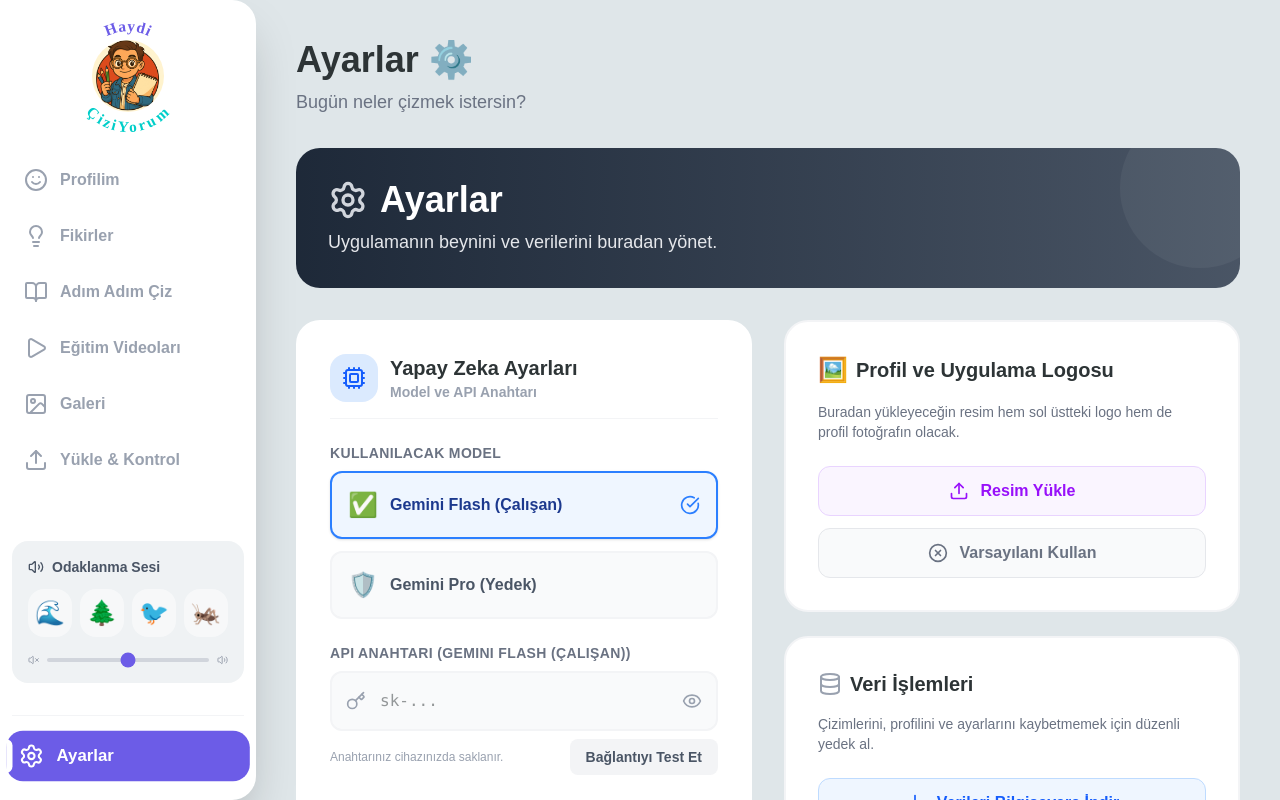
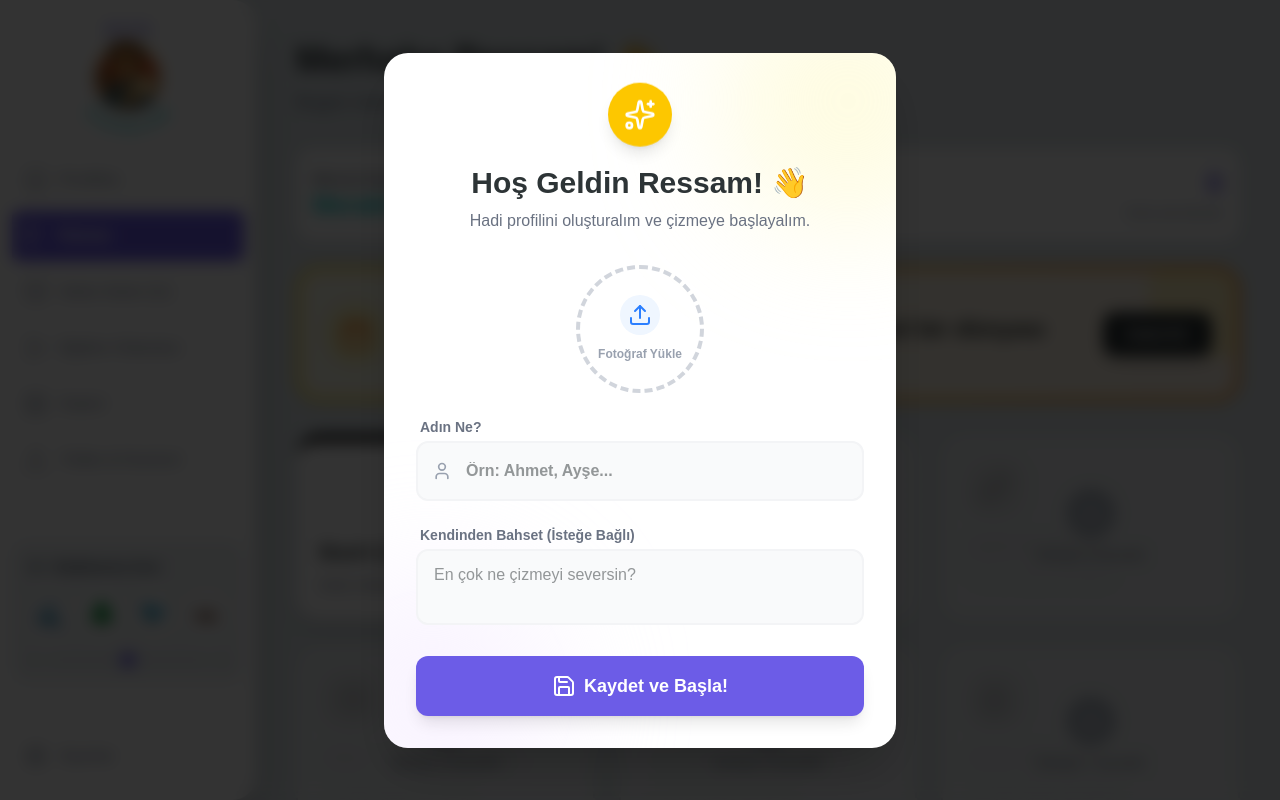
Before and after one commit to syaprakli/CiziYorum, a React (Vite) app: page / in a window 1280 px wide. Before the commit this address led to /#/settings. Built offline with nearby package versions, Linux system fonts and the light colour scheme.

Commit message:
feat: replace redirect with WelcomeModal for profile setup

```diff
--- a/src/App.jsx
+++ b/src/App.jsx
@@ -1,6 +1,6 @@
 import { Routes, Route, useLocation, Navigate, useNavigate } from 'react-router-dom';
-import { useEffect } from 'react';
 import Layout from './components/layout/Layout';
+import WelcomeModal from './components/layout/WelcomeModal';
 import Dashboard from './pages/Dashboard';
 import Gallery from './pages/Gallery';
 import Upload from './pages/Upload';
@@ -13,21 +13,13 @@
 
 function App() {
   const location = useLocation();
-  const navigate = useNavigate();
   const activeTab = location.pathname.substring(1) || 'dashboard';
 
-  // Redirect to settings on first visit if no logo is set
-  useEffect(() => {
-    const hasLogo = localStorage.getItem('appLogo');
-    // If no logo is saved AND we are on the dashboard (root), redirect to settings
-    if (!hasLogo && (location.pathname === '/' || location.pathname === '/dashboard')) {
-      // We use replace: true so the user can't click back to the empty dashboard loop easily
-      navigate('/settings', { replace: true });
-    }
-  }, [location.pathname, navigate]);
+
 
   return (
     <Layout>
+      <WelcomeModal />
       <div className="max-w-6xl mx-auto">
 
         {/* Header / Welcome */}
--- /dev/null
+++ b/src/components/layout/WelcomeModal.jsx
@@ -0,0 +1,161 @@
+import { useState, useEffect, useRef } from 'react';
+import { Upload, Save, User, Sparkles } from 'lucide-react';
+
+export default function WelcomeModal() {
+    const [isOpen, setIsOpen] = useState(false);
+    const [name, setName] = useState('');
+    const [about, setAbout] = useState('');
+    const [photo, setPhoto] = useState(null);
+    const [preview, setPreview] = useState('/img/logo_new.jpg'); // Default
+    const fileInputRef = useRef(null);
+
+    useEffect(() => {
+        // Check if user has already set up their profile (using the logo as a flag for now, or a specific flag)
+        const hasSetup = localStorage.getItem('isProfileSetupComplete');
+        // If not setup, OR we want to double check if logo is missing
+        const hasLogo = localStorage.getItem('appLogo');
+
+        if (!hasSetup && !hasLogo) {
+            setIsOpen(true);
+        }
+    }, []);
+
+    const handleFileChange = (e) => {
+        const file = e.target.files[0];
+        if (file) {
+            if (file.size > 5 * 1024 * 1024) {
+                alert("Resim çok büyük (Maks 5MB)!");
+                return;
+            }
+            const reader = new FileReader();
+            reader.onloadend = () => {
+                setPhoto(reader.result);
+                setPreview(reader.result);
+            };
+            reader.readAsDataURL(file);
+        }
+    };
+
+    const handleSave = () => {
+        if (!name.trim()) {
+            alert("Lütfen bir isim gir!");
+            return;
+        }
+
+        // Save Profile Data
+        const profileData = {
+            name: name,
+            about: about || 'Merhaba! Ben resim çizmeyi çok seviyorum.',
+            age: '8', // Default
+            favColor: 'Mavi', // Default
+            favAnimal: 'Kedi' // Default
+        };
+
+        // Merge with existing if any, but usually empty here
+        localStorage.setItem('userProfileData', JSON.stringify(profileData));
+
+        // Save Photo
+        if (photo) {
+            localStorage.setItem('appLogo', photo); // For global logo
+            localStorage.setItem('userProfileImage', photo); // For profile page
+        } else {
+            // Even if they didn't upload, we mark setup as complete so it doesn't pop up again
+            // But user specifically asked for image upload. Let's assume default is okay if they skip image,
+            // OR force them? User said "upload photo". Let's making it optional but recommended.
+            // If they don't upload, we use the default logo logic which is handled elsewhere.
+        }
+
+        localStorage.setItem('isProfileSetupComplete', 'true');
+
+        // Trigger updates
+        window.dispatchEvent(new Event('logoChange'));
+        window.dispatchEvent(new Event('storage')); // For Profile page listeners if any
+
+        setIsOpen(false);
+        // Optional: Reload to refresh all components cleanly
+        window.location.reload();
+    };
+
+    if (!isOpen) return null;
+
+    return (
+        <div className="fixed inset-0 z-[100] flex items-center justify-center bg-black/80 backdrop-blur-sm p-4 animate-in fade-in duration-300">
+            <div className="bg-white rounded-3xl p-8 w-full max-w-lg shadow-2xl relative overflow-hidden animate-in zoom-in-95 duration-300">
+                {/* Decorative Background blob */}
+                <div className="absolute -top-20 -right-20 w-64 h-64 bg-yellow-100 rounded-full blur-3xl opacity-50 pointer-events-none"></div>
+                <div className="absolute -bottom-20 -left-20 w-64 h-64 bg-purple-100 rounded-full blur-3xl opacity-50 pointer-events-none"></div>
+
+                <div className="text-center mb-8 relative z-10">
+                    <div className="w-16 h-16 bg-yellow-400 rounded-full flex items-center justify-center mx-auto mb-4 text-white shadow-lg animate-bounce">
+                        <Sparkles size={32} />
+                    </div>
+                    <h2 className="text-3xl font-heading font-bold text-dark mb-2">Hoş Geldin Ressam! 👋</h2>
+                    <p className="text-gray-500 font-medium">Hadi profilini oluşturalım ve çizmeye başlayalım.</p>
+                </div>
+
+                <div className="space-y-6 relative z-10">
+                    {/* Photo Upload */}
+                    <div className="flex flex-col items-center">
+                        <div
+                            onClick={() => fileInputRef.current?.click()}
+                            className="relative w-32 h-32 rounded-full border-4 border-dashed border-gray-300 flex items-center justify-center cursor-pointer hover:border-primary hover:bg-gray-50 transition-all group overflow-hidden"
+                        >
+                            {preview && preview !== '/img/logo_new.jpg' ? (
+                                <img src={preview} alt="Preview" className="w-full h-full object-cover" />
+                            ) : (
+                                <div className="text-center p-2">
+                                    <div className="bg-blue-50 text-blue-500 p-2 rounded-full inline-block mb-1 group-hover:scale-110 transition-transform">
+                                        <Upload size={24} />
+                                    </div>
+                                    <p className="text-xs text-gray-400 font-bold">Fotoğraf Yükle</p>
+                                </div>
+                            )}
+                        </div>
+                        <input
+                            type="file"
+                            ref={fileInputRef}
+                            onChange={handleFileChange}
+                            className="hidden"
+                            accept="image/*"
+                        />
+                    </div>
+
+                    {/* Inputs */}
+                    <div>
+                        <label className="block text-sm font-bold text-gray-500 mb-1 ml-1">Adın Ne?</label>
+                        <div className="relative">
+                            <User className="absolute top-1/2 -translate-y-1/2 left-4 text-gray-400" size={20} />
+                            <input
+                                type="text"
+                                value={name}
+                                onChange={(e) => setName(e.target.value)}
+                                placeholder="Örn: Ahmet, Ayşe..."
+                                className="w-full bg-gray-50 border-2 border-gray-100 rounded-xl pl-12 pr-4 py-4 font-bold text-dark focus:border-primary focus:outline-none transition-colors"
+                            />
+                        </div>
+                    </div>
+
+                    <div>
+                        <label className="block text-sm font-bold text-gray-500 mb-1 ml-1">Kendinden Bahset (İsteğe Bağlı)</label>
+                        <textarea
+                            value={about}
+                            onChange={(e) => setAbout(e.target.value)}
+                            rows="2"
+                            placeholder="En çok ne çizmeyi seversin?"
+                            className="w-full bg-gray-50 border-2 border-gray-100 rounded-xl px-4 py-3 font-medium text-dark focus:border-primary focus:outline-none transition-colors resize-none"
+                        />
+                    </div>
+
+                    {/* Action Button */}
+                    <button
+                        onClick={handleSave}
+                        className="w-full bg-primary text-white font-bold py-4 rounded-xl shadow-lg hover:bg-primary-dark hover:shadow-xl transition-all active:scale-95 flex items-center justify-center gap-2 text-lg"
+                    >
+                        <Save size={24} />
+                        Kaydet ve Başla!
+                    </button>
+                </div>
+            </div>
+        </div>
+    );
+}
```
